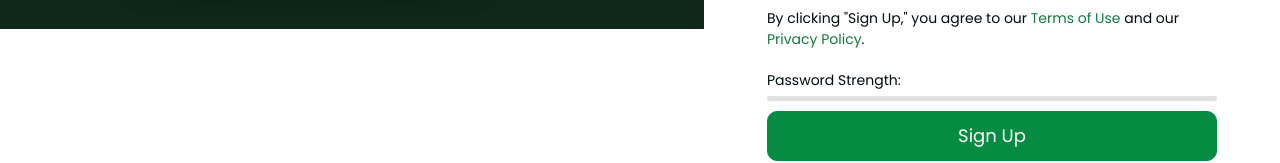
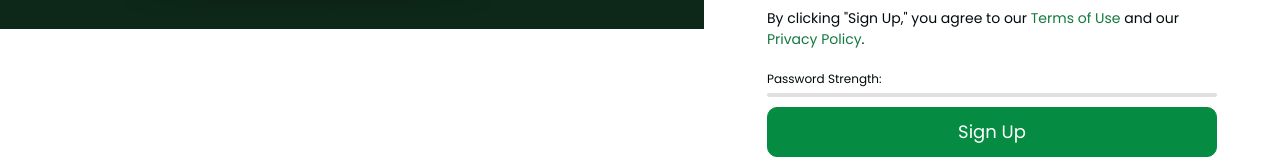
Before and after one commit to prince3g/new-cmvp-site, a React (Create React App) app: page /signup in a window 1280 px wide. Shown: the part 771-934 px from the top of the page. Built offline with nearby package versions, Linux system fonts and the light colour scheme.

Commit message:
pass strenght

```diff
--- a/src/App.css
+++ b/src/App.css
@@ -1181,3 +1181,11 @@
         padding:20px 0px !important;
     }
 }
+
+.strength-bar{
+    height: 4px !important;
+}
+
+.password-strength p{
+    font-size: 12px !important;
+}
```
